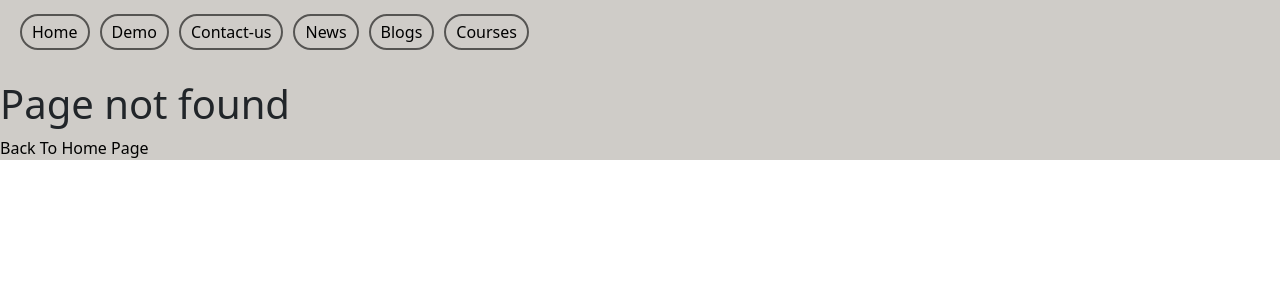
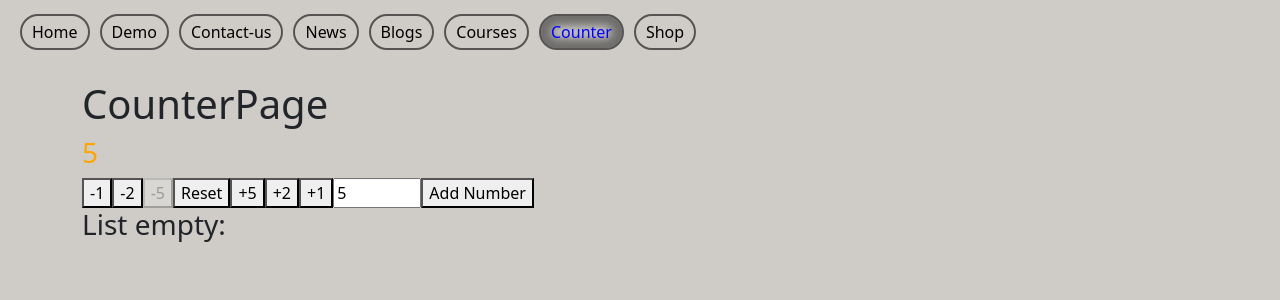
Before and after one commit to Martynas-J/first-react-app, a React (Create React App) app: page /Counter in a window 1280 px wide. Before the commit this address had no page. Shown: the top 300 px of the page. Built offline with nearby package versions, Linux system fonts and the light colour scheme.

Commit message:
count ir shop

```diff
--- a/src/App.css
+++ b/src/App.css
@@ -1,5 +1,5 @@
 
-#root>div {
+html body {
   background-color: rgb(207, 204, 200);
 
 }
@@ -42,22 +42,3 @@
     transform: rotate(360deg);
   }
 }
-.menu{
-  display:flex;
-  list-style: none;
-  gap: 20px;
-}
-.menu .link{
-  color: beige;
-  text-decoration: none;
-  padding: 5px 10px;
-  border-radius: 20px;
-  transition-property: color, box-shadow, border;
-  transition-duration: 0.5s;
-}
-.menu .link:hover{
-  color: rgb(0, 0, 0);
-  box-shadow: inset 0px 0px 16px 15px teal;
-  border-radius: 20px;
-
-}
--- a/src/App.js
+++ b/src/App.js
@@ -1,37 +1,18 @@
-import { Routes, Route, Link, NavLink } from 'react-router-dom';
+import { Routes, Route, Link } from 'react-router-dom';
 import './App.css';
 import News from './pages/NewsPage/NewsPage';
 import ContactUs from './pages/ContactUsPage/ContactUsPage';
 import Blogs from './pages/BlogsPage/BlogsPage';
 import Curses from './pages/CoursesPage/CoursesPage';
-
+import MainNavBar from './components/MainNavBar/MainNavBar';
+import './components/MainNavBar/MainNavBar.css'
+import CounterPage from './pages/CounterPage/CounterPage';
+import ShopPage from './pages/shopPage/ShopPage';
 
 function App() {
   return (
     <div>
-      <nav className='main-navigation'>
-        <ul className='nav-list'>
-          <li className='navigation-item'>
-            <NavLink to='/' className='navigation-link'>Home</NavLink>
-          </li>
-          <li className='navigation-item'>
-            <NavLink to='/demo' className='navigation-link'>Demo</NavLink>
-          </li>
-          <li className='navigation-item'>
-            <NavLink to='/contact-us' className='navigation-link'>Contact-us</NavLink>
-          </li>
-          <li className='navigation-item'>
-            <NavLink to='/News' className='navigation-link'>News</NavLink>
-          </li>
-          <li className='navigation-item'>
-            <NavLink to='/Blogs' className='navigation-link'>Blogs</NavLink>
-          </li>
-          <li className='navigation-item'>
-            <NavLink to='/Courses' className='navigation-link'>Courses</NavLink>
-          </li>
-        </ul>
-      </nav>
-
+      <MainNavBar />
       <Routes>
         <Route path='/demo' element={<h1>Cia yra demo page</h1>} />
         <Route path='/' element={<h1>Home</h1>} />
@@ -39,6 +20,8 @@ function App() {
         <Route path='/News' element={<News />} />
         <Route path='/Blogs' element={<Blogs />} />
         <Route path='/Courses' element={<Curses />} />
+        <Route path='/Counter' element={<CounterPage />} />
+        <Route path='/Shop' element={<ShopPage />} />
         <Route path='*' element={
           <div>
             <h1>Page not found</h1>
--- a/src/components/BlogsPage/Data.js
+++ b/src/components/BlogsPage/Data.js
@@ -1,15 +1,18 @@
+import Daniel from '../../images/Daniel.jpg'
+import Jonathan from '../../images/Jonathan.jpg'
+
 export const PEOPLES_DATA = [
     {
         name: "Daniel Clifford",
         status: "Verified Graduate",
-        imgSrc: "https://github.com/frontendmentorio/testimonials-grid-section/blob/main/images/image-daniel.jpg?raw=true",
+        imgSrc: Daniel,
         header: "I received a job offer mid-course, and the subjects I learned were current, if not more so, in the company I joined. I honestly feel I got every penny’s worth.",
         paragraph: ' “ I was an EMT for many years before I joined the bootcamp. I’ve been looking to make a transition and have heard some people who had an amazing experience here. I signed up for the free intro course and found it incredibly fun! I enrolled shortly thereafter. The next 12 weeks was the best - and most grueling - time of my life. Since completing the course, I’ve successfully switched careers, working as a Software Engineer at a VR startup.”'
     },
     {
         name: "Jonathan Walters",
         status: "Verified Graduate",
-        imgSrc: "https://github.com/frontendmentorio/testimonials-grid-section/blob/main/images/image-jonathan.jpg?raw=true",
+        imgSrc: Jonathan,
         header: "The team was very supportive and kept me motivated",
         paragraph: "“ I started as a total newbie with virtually no coding skills. I now work as a mobile engineer for a big company. This was one of the best investments I’ve made in myself. ”"
     },
--- /dev/null
+++ b/src/components/MainNavBar/MainNavBar.css
@@ -0,0 +1,25 @@
+.navigation-link{
+  padding: 5px 10px;
+  text-decoration: none;
+  color: black;
+  border: 2px solid rgba(0, 0, 0, 0.589);
+  border-radius: 20px;
+  transition-property: color, box-shadow;
+  transition-duration: 0.5s;
+
+}
+.navigation-link.active{
+  color:blue;
+  box-shadow: inset 0px 0px 10px 10px rgba(0, 0, 0, 0.466);
+}
+.navigation-link:hover{
+  color:brown;
+  box-shadow: inset 0px 0px 10px 10px rgba(0, 0, 0, 0.466);
+}
+.nav-list{
+  display: flex;
+  gap: 10px;
+  list-style: none;
+  padding: 20px;
+
+}
--- /dev/null
+++ b/src/components/MainNavBar/MainNavBar.js
@@ -0,0 +1,36 @@
+import {NavLink } from 'react-router-dom';
+
+const MainNavBar = () => {
+    return (
+<nav className='main-navigation'>
+            <ul className='nav-list'>
+                <li className='navigation-item'>
+                    <NavLink to='/' className='navigation-link'>Home</NavLink>
+                </li>
+                <li className='navigation-item'>
+                    <NavLink to='/demo' className='navigation-link'>Demo</NavLink>
+                </li>
+                <li className='navigation-item'>
+                    <NavLink to='/contact-us' className='navigation-link'>Contact-us</NavLink>
+                </li>
+                <li className='navigation-item'>
+                    <NavLink to='/News' className='navigation-link'>News</NavLink>
+                </li>
+                <li className='navigation-item'>
+                    <NavLink to='/Blogs' className='navigation-link'>Blogs</NavLink>
+                </li>
+                <li className='navigation-item'>
+                    <NavLink to='/Courses' className='navigation-link'>Courses</NavLink>
+                </li>
+                <li className='navigation-item'>
+                    <NavLink to='/Counter' className='navigation-link'>Counter</NavLink>
+                </li>
+                <li className='navigation-item'>
+                    <NavLink to='/Shop' className='navigation-link'>Shop</NavLink>
+                </li>
+            </ul>
+        </nav>
+    )
+}
+
+export default MainNavBar
--- a/src/index.css
+++ b/src/index.css
@@ -4,29 +4,3 @@ code {
   font-family: source-code-pro, Menlo, Monaco, Consolas, 'Courier New',
     monospace;
 }
-
-.navigation-link{
-  padding: 5px 10px;
-  text-decoration: none;
-  color: black;
-  border: 2px solid rgba(0, 0, 0, 0.589);
-  border-radius: 20px;
-  transition-property: color, box-shadow;
-  transition-duration: 0.5s;
-
-}
-.navigation-link.active{
-  color:blue;
-  box-shadow: inset 0px 0px 10px 10px rgba(0, 0, 0, 0.466);
-}
-.navigation-link:hover{
-  color:brown;
-  box-shadow: inset 0px 0px 10px 10px rgba(0, 0, 0, 0.466);
-}
-.nav-list{
-  display: flex;
-  gap: 10px;
-  list-style: none;
-  padding: 20px;
-
-}
--- /dev/null
+++ b/src/pages/CounterPage/CounterPage.css
@@ -0,0 +1,12 @@
+.green{
+    color: green;
+}
+.red{
+    color: red;
+}
+.orange{
+    color: orange;
+}
+li.green, li.red, li.orange{
+    display: block;
+}
--- /dev/null
+++ b/src/pages/CounterPage/CounterPage.js
@@ -0,0 +1,101 @@
+import { useState } from "react";
+import { Container } from "react-bootstrap";
+import './CounterPage.css'
+
+const CounterPage = () => {
+    const mainNumber = 5
+    const [count, setCount] = useState(mainNumber)
+    const [grades, setGrades] = useState([])
+
+    let editValue
+    const inputChange = (event) => {
+        editValue = Number(event.target.value)
+    }
+
+    const inputChangeHandler = (event) => {
+        let inputValue = Number(event.target.value)
+        if (inputValue > 10) {
+            setCount(10)
+        } else if (inputValue < 1) {
+            setCount(1)
+        } else {
+            setCount(inputValue)
+        }
+    }
+
+    function counting(number) {
+        setCount(prevState => prevState + number)
+    }
+
+    const addNumber = () => {
+        setGrades(prevState => {
+            let newState = [...prevState]
+            newState.push(count)
+            return newState
+        })
+        setCount(mainNumber)
+    }
+    const removeNumber = (index) => {
+        let newState = grades.toSpliced(index, 1);
+
+        setGrades(newState)
+    }
+    const editNumber = (index) => {
+        let newState = grades.toSpliced(index, 1, editValue);
+        setGrades(newState)
+    }
+    const getDisplayClass = (item) => {
+        let displayClassName = '';
+
+        if (item < 4) {
+            displayClassName = 'red';
+        } else if (item < 7) {
+            displayClassName = 'orange';
+        } else {
+            displayClassName = 'green';
+        }
+
+        return displayClassName;
+    }
+
+    const reset = () => {
+        setCount(mainNumber)
+        setGrades([])
+    }
+
+    return (
+        <div>
+            <Container>
+                <h1>CounterPage</h1>
+                <h3 className={getDisplayClass(count)}>{count}</h3>
+                <button onClick={() => counting(-1)} disabled={count < 2}>-1</button>
+                <button onClick={() => counting(-2)} disabled={count < 3}>-2</button>
+                <button onClick={() => counting(-5)} disabled={count < 6}>-5</button>
+                <button onClick={reset}>Reset</button>
+                <button onClick={() => counting(5)} disabled={count >= 6}>+5</button>
+                <button onClick={() => counting(2)} disabled={count >= 9}>+2</button>
+                <button onClick={() => counting(1)} disabled={count >= 10}>+1</button>
+                <input type="number" max="10" min="1" value={count} onChange={inputChangeHandler} ></input>
+                <button onClick={addNumber}>Add Number</button>
+
+                {grades && grades.length > 0 ? (
+                    <>
+                        <h3 style={{ padding: "20px" }}>List:</h3>
+                        <ul>
+                            {grades.map((grade, index) => (
+                                <li className={getDisplayClass(grade)} key={index}>
+                                    {grade}
+                                    <input type="number" max="10" min="1" onChange={inputChange}></input>
+                                    <button onClick={() => removeNumber(index)}> Remove </button>
+                                    <button onClick={() => editNumber(index)}> Edit </button>
+                                </li>
+                            ))}
+                        </ul>
+                    </>
+                ) : <h3>List empty:</h3>}
+            </Container>
+        </div>
+    )
+}
+
+export default CounterPage
--- /dev/null
+++ b/src/pages/shopPage/ShopPage.css
@@ -0,0 +1,10 @@
+.pageTitle{
+    text-align: center;
+}
+.shop-item{
+    display: block;
+}
+.ends{
+    text-decoration: line-through;
+    color: brown;
+}
--- /dev/null
+++ b/src/pages/shopPage/ShopPage.js
@@ -0,0 +1,84 @@
+import { useState } from "react"
+import ShoppingItem from "./ShoppingItem"
+import { Container } from "react-bootstrap"
+import './ShopPage.css'
+
+
+const ShopPage = () => {
+
+    let shopListArr = [
+        {
+            title: "Milk",
+            done: true,
+        },
+        {
+            title: "Bread",
+            done: false,
+
+        },
+        {
+            title: "baguette",
+            done: false,
+        },
+        {
+            title: "soap",
+            done: false,
+        },
+        {
+            title: "salt",
+            done: false,
+        },
+    ]
+
+    const [goods, setGoods] = useState(shopListArr)
+
+const addProduct = (event) => {
+    const title = event.target.previousElementSibling.value
+
+    setGoods(prevState => {
+        let newState = [...prevState]
+        newState.push({title})
+        console.log(newState)
+        return newState
+    })
+    }
+
+
+    return (
+        <div>
+            <Container>
+                <h2 className="pageTitle">ShopPage</h2>
+                {goods && goods.length > 0 ? (
+                    <>
+                        <h3>ShopList:</h3>
+                        <ul>
+                            {goods.map((product, index) => (
+                                <ShoppingItem
+                                    key={index}
+                                    product={product}
+                                />
+                            ))}
+                        </ul>
+                    </>
+                ) : <h3>Your shopping list is empty</h3>}
+                <input type="text" placeholder="Write Product"></input>
+                <button onClick={addProduct} >Add Product</button>
+            </Container>
+        </div>
+    )
+}
+
+export default ShopPage
+
+
+
+
+// "pienas", "Duona", "Batonas", "Sviestas", "Miltai"
+// 1. Naudojant react-router-dom sukurti du routes (puslapius) Shopping List.
+// 1.1. Sukurti navigacijos komponentą, kuriame yra nuorodos, nukreipiančios į šiuos du puslapius (naudoti Link komponentą iš react-router-dom).
+
+// 2. ShoppingList komponente sukurti masyvą state (naudojant useState) su penkių pirkinių sąrašu. Kiekvienas pirkinys turi būti objektas ir turėti properties:
+// 2.1 title (string tipo)
+// 2.2. done (boolean tipo)
+// 3.1. Jeigu pirkinių masyvas neturi nei vieno nario, tai į ekrane parašyti: „Your shopping list is empty."
+// 3.2. Jeigu pirkinių masyve yra bent vienas narys, tai kiekvieną nario title property išvesti į ekraną panaudojant ShoppingItem komponentą jam paduodant informaciją per props.
--- /dev/null
+++ b/src/pages/shopPage/ShoppingItem.js
@@ -0,0 +1,14 @@
+
+
+import React from 'react'
+
+const ShoppingItem = ({ product }) => {
+    let classes = product.done ? "ends shop-item" : "shop-item"
+    return (
+        <div>
+            <li className={classes}>{product.title}</li>
+        </div>
+    )
+}
+
+export default ShoppingItem
```
Also changed, not shown: src/images/Daniel.jpg (added), src/images/Jonathan.jpg (added), src/test.js (deleted).
